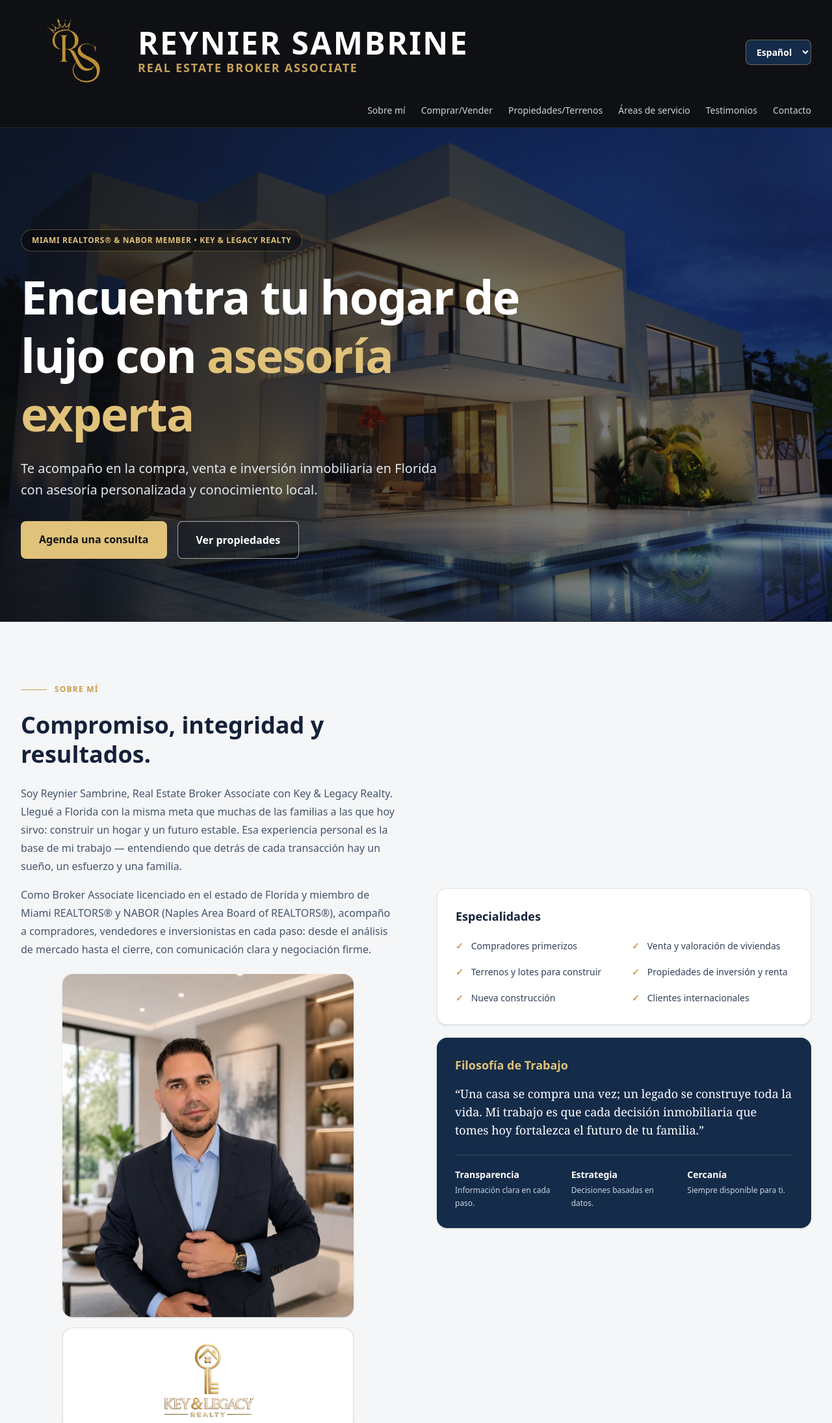
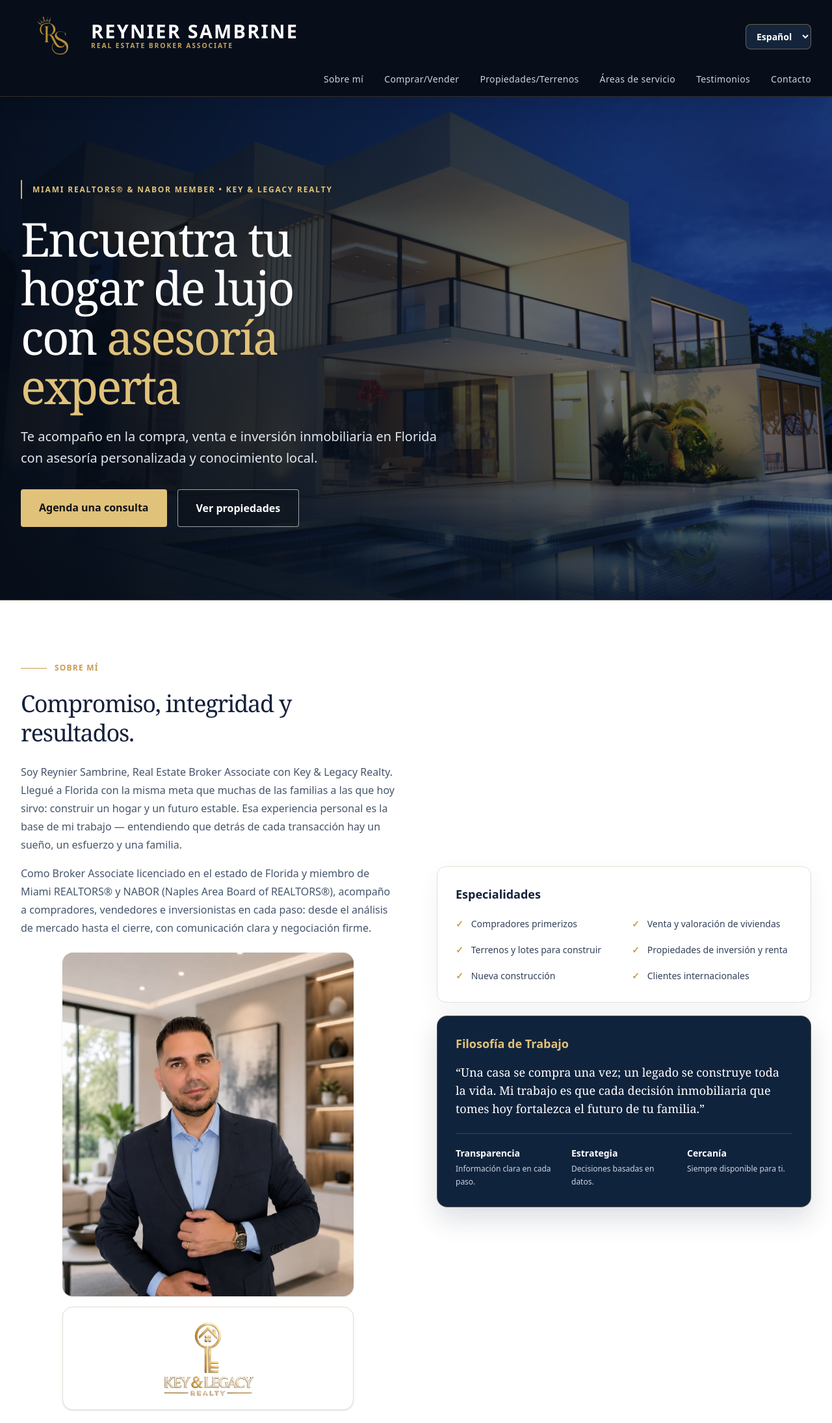
Before and after one commit to ReynierSambrine/reyniersambrine, a plain HTML site: page index.html in a window 1280 px wide. Shown: the top 2190 px of the page at 65% size. Drawn offline with nearby package versions, Linux system fonts and the light colour scheme.

Commit message:
Refine visual styling and brand palette
Co-authored-by: copilot-swe-agent[bot] <198982749+Copilot@users.noreply.github.com>

```diff
--- a/index.html
+++ b/index.html
@@ -7,14 +7,107 @@
   <title>Reynier Sambrine | Real Estate Broker Associate</title>
   <script src="https://cdn.jsdelivr.net/npm/@tailwindcss/browser@4"></script>
   <style>
-    html { scroll-behavior: smooth; }
-    body { background: #101114; color: #fff; }
-    .hero-image { background-image: linear-gradient(90deg, rgba(10,12,16,.88), rgba(10,12,16,.42)), url('./hero-house.jpg.webp'); background-size: cover; background-position: center; }
-    .editorial { font-family: Georgia, 'Times New Roman', serif; }
-    .light-section { color: #14213a; background: #f7f3eb; }
-    .light-section input, .light-section select, .light-section textarea { color: #14213a; background: #fbf8f2; border: 1px solid #ded5c7; }
-    .light-section input:focus, .light-section select:focus, .light-section textarea:focus { outline: 2px solid #c9a35f; outline-offset: 1px; }
-    .about-section { background: #f5f6f7; }
+    :root { color-scheme: light; }
+    html { scroll-behavior: smooth; scroll-padding-top: 11rem; }
+    body { background: #080e18; color: #fff; }
+    .editorial, h1, h2 { font-family: Georgia, 'Times New Roman', serif; }
+    h1, h2 { font-weight: 400; letter-spacing: -.035em; }
+    a, button, input, select, textarea { transition: color .2s ease, background-color .2s ease, border-color .2s ease, box-shadow .2s ease, transform .2s ease; }
+    :focus-visible { outline: 3px solid #d4ae69; outline-offset: 3px; }
+
+    header {
+      background: rgba(8, 15, 27, .96);
+      border-color: rgba(212, 174, 105, .2);
+      box-shadow: 0 8px 30px rgba(0, 0, 0, .12);
+    }
+    header > div { min-height: 7rem; }
+    header > div > a { gap: .75rem; }
+    header > div > a img { width: 6rem; height: 6rem; }
+    header > div > a span:first-child { font-size: clamp(1.05rem, 2.4vw, 1.8rem); letter-spacing: .08em; }
+    header > div > a span:last-child { font-size: .65rem; letter-spacing: .18em; }
+    header select { background: #14243b; border-color: rgba(212, 174, 105, .45); }
+    header nav { gap: 2rem; padding-bottom: 1rem; letter-spacing: .025em; }
+    header nav a { position: relative; }
+    header nav a::after {
+      content: '';
+      position: absolute;
+      right: 0;
+      bottom: -.4rem;
+      left: 0;
+      height: 1px;
+      background: #d4ae69;
+      transform: scaleX(0);
+      transform-origin: left;
+      transition: transform .2s ease;
+    }
+    header nav a:hover::after, header nav a:focus-visible::after { transform: scaleX(1); }
+
+    .hero-image {
+      position: relative;
+      background-image: linear-gradient(90deg, rgba(5, 12, 23, .95) 0%, rgba(7, 17, 31, .76) 48%, rgba(7, 17, 31, .25) 100%), linear-gradient(0deg, rgba(5, 12, 23, .65), transparent 55%), url('./hero-house.jpg.webp');
+      background-size: cover;
+      background-position: center;
+      border-color: rgba(212, 174, 105, .35);
+    }
+    .hero-image > div { padding-top: 8rem; padding-bottom: 7rem; }
+    .hero-image h1 { max-width: 13ch; line-height: 1.05; text-wrap: balance; }
+    .hero-image p { color: #e2e8ef; }
+    .hero-image [data-i18n="heroBadge"] {
+      border-radius: 0;
+      border: 0;
+      border-left: 2px solid #d4ae69;
+      background: transparent;
+      padding: .3rem 0 .3rem 1rem;
+      letter-spacing: .15em;
+      line-height: 1.6;
+    }
+    .hero-image a { border-radius: .25rem; }
+    .hero-image a:hover { transform: translateY(-2px); }
+
+    .light-section { color: #14213a; background: #f8f7f4; }
+    .about-section { background: #fff; }
+    .light-section h2 { color: #14213a; }
+    .light-section article[class*="rounded"], .light-section section[aria-labelledby] {
+      border-color: #e5e0d7;
+      box-shadow: 0 12px 35px rgba(17, 34, 57, .05);
+    }
+    .light-section article.bg-\[\#142B49\] {
+      background: #10233d;
+      border: 1px solid rgba(212, 174, 105, .35);
+      box-shadow: 0 18px 40px rgba(16, 35, 61, .15);
+    }
+    .light-section article.bg-\[\#142B49\] h3 { color: #e1c27a; }
+    .light-section input, .light-section select, .light-section textarea {
+      color: #14213a;
+      background: #fff;
+      border: 1px solid #d9dce0;
+    }
+    .light-section input:focus, .light-section select:focus, .light-section textarea:focus {
+      border-color: #b48b47;
+      outline: 2px solid #c9a35f;
+      outline-offset: 1px;
+    }
+    .light-section button[type="submit"] { background: #c9a35f; color: #101820; }
+    .light-section button[type="submit"]:hover { background: #e1c27a; }
+    #properties, #contact, body > footer { background-color: #0b182a; border-color: rgba(212, 174, 105, .2); }
+    #properties h2, #contact h2 { color: #fff; }
+
+    @media (max-width: 640px) {
+      html { scroll-padding-top: 9rem; }
+      header > div { min-height: 5.5rem; }
+      header > div > a { gap: .35rem; }
+      header > div > a img { width: 4.5rem; height: 4.5rem; }
+      header > div > a span:first-child { font-size: clamp(.85rem, 4vw, 1.15rem); }
+      header > div > a span:last-child { font-size: .52rem; letter-spacing: .1em; }
+      header select { padding: .5rem; font-size: .75rem; }
+      header nav { justify-content: flex-start; gap: 1.25rem; padding-bottom: .85rem; }
+      .hero-image { background-position: 60% center; }
+      .hero-image > div { padding-top: 6rem; padding-bottom: 5rem; }
+    }
+    @media (prefers-reduced-motion: reduce) {
+      html { scroll-behavior: auto; }
+      *, *::before, *::after { transition-duration: 0s !important; }
+    }
   </style>
 </head>
 <body class="font-sans antialiased">
```
